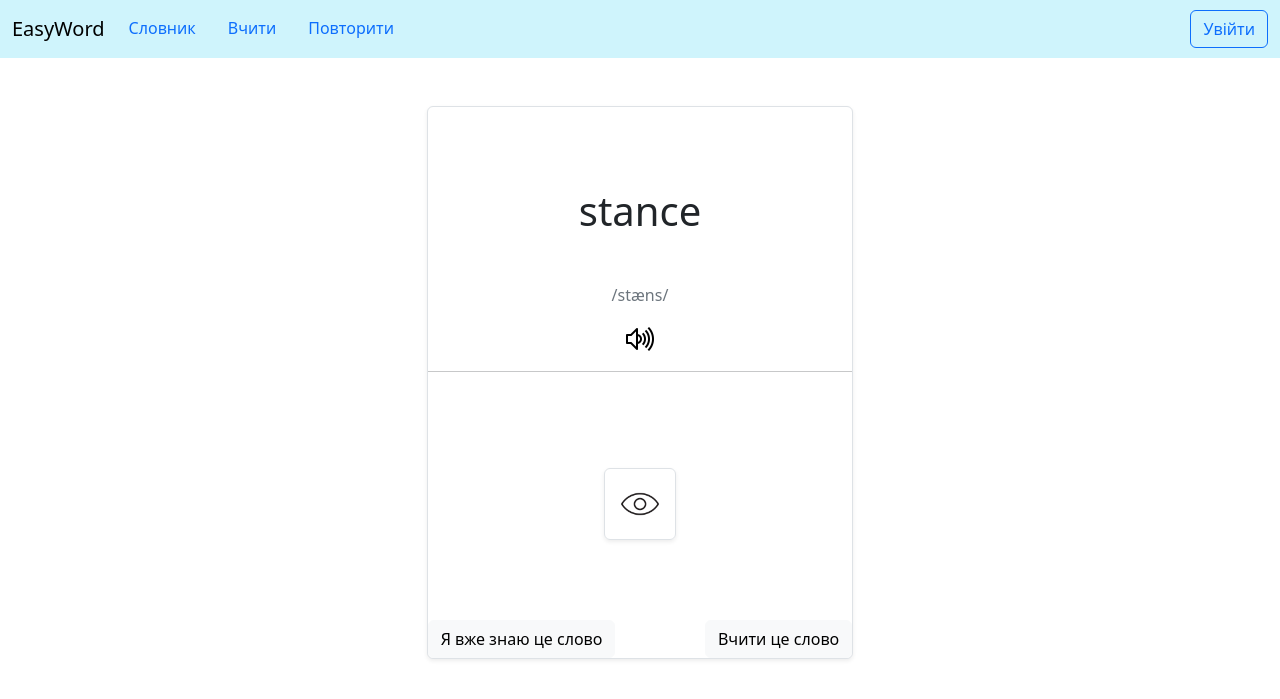
After one commit to Demaiz/EasyWord, a Django app: page /learn/ in a window 1280 px wide. The commit adds this page. Shown: the top 699 px of the page. Run offline with Django 5.2, Linux system fonts and the light colour scheme; data comes from the database, SQL or seed files in the repository; some libraries are stand-ins or nearby versions.

Commit message:
Added learn page

```diff
--- /dev/null
+++ b/flashcards/static/flashcards/learn.js
@@ -0,0 +1,63 @@
+const eye_icon = document.getElementById("eye-icon");
+const pronunciation = document.getElementById("pronunciation");
+const sound_speaker_icon = document.getElementById("sound-speaker-icon");
+const translation = document.getElementById("translation");
+const word = document.getElementById("word");
+const phonetics = document.getElementById("phonetics");
+const skip_word = document.getElementById("skip-word");
+const learn_word = document.getElementById("learn-word");
+
+eye_icon.addEventListener("click", show_translation);
+sound_speaker_icon.addEventListener("click", play_audio);
+skip_word.addEventListener("click", show_next_word)
+learn_word.addEventListener("click", show_next_word)
+
+let data;
+get_data();
+
+
+// get data from views.py via AJAX
+function get_data(){
+  $.ajax({
+      url: "/learn/",
+      type: "GET",
+      dataType: "json",
+      success: (english_words) => {
+        data = english_words["english_words"];
+        console.log(data);
+        add_info();
+      },
+      error: (error) => {
+        console.log(error);
+      }
+    });
+}
+
+// add information to card
+function add_info(){
+  console.log(data[0]);
+  word.innerHTML = data[0]["word"];
+  phonetics.innerHTML = data[0]["phonetics"];
+  pronunciation.src = data[0]["audio_link"];
+  translation.innerHTML = data[0]["translation"];
+}
+
+function show_next_word(){
+  hide_translation();
+  data.splice(0, 1);
+  add_info();
+}
+
+function show_translation(){
+    eye_icon.style.display = "none";
+    translation.style.display = "flex";
+}
+
+function hide_translation(){
+  eye_icon.style.display = "flex";
+  translation.style.display = "none";
+}
+
+function play_audio(){
+    pronunciation.play();
+}
--- /dev/null
+++ b/flashcards/static/flashcards/main.css
@@ -0,0 +1,45 @@
+.card {
+    display: flex;
+    padding: 0;
+    align-items: center;
+}
+
+.buttons{
+    width: 100%;
+    display: flex;
+    justify-content: space-between;
+}
+
+.word{
+    padding-top: 10vh;
+    padding-bottom: 5vh;
+}
+
+.eye-icon{
+    height: 9vh;
+    width: 9vh;
+    cursor: pointer;
+}
+
+.sound-speaker-icon {
+    height: 4vh;
+    width: 4vh;
+    cursor: pointer;
+}
+
+hr {
+    width: 100%;
+}
+
+.show-info{
+    width: 100%;
+    display: flex;
+    flex-direction: column;
+    align-items: center;
+    justify-content: center;
+    height: 29vh;
+}
+
+#translation{
+    display: none;
+}
--- a/flashcards/templates/flashcards/base.html
+++ b/flashcards/templates/flashcards/base.html
@@ -25,7 +25,7 @@
                     <a class="nav-link{% if request.path == '/dictionary/' %} active{% endif %}" aria-current="page" href="{% url 'flashcards:dictionary' %}">Словник</a>
                 </li>
                 <li class="nav-item">
-                  <a class="nav-link" href="#">Вчити</a>
+                  <a class="nav-link" href="{% url 'flashcards:learn' %}">Вчити</a>
                 </li>
                 <li class="nav-item">
                   <a class="nav-link" href="#">Повторити</a>
--- /dev/null
+++ b/flashcards/templates/flashcards/learn.html
@@ -0,0 +1,38 @@
+<!DOCTYPE html>
+<html>
+    {% extends 'flashcards/base.html' %}
+    {% load static %}
+<head>
+</head>
+
+<body>
+    {% block content %}
+    <div class = "container-fluid">
+        <div class="row">
+        <div class="col-4"></div>
+            <div class = "col-4 border rounded shadow-sm mt-5 card">
+                <h1 class = "word" id = "word">&nbsp;</h1>
+                <p class="text-secondary" id = "phonetics">&nbsp;</p>
+                <img src = "{% static 'flashcards/images/sound_speaker_icon.png' %}" alt = "sound speaker icon" class = "sound-speaker-icon" id = "sound-speaker-icon">
+                <audio src="" id = "pronunciation"></audio>
+                <hr>
+                <div class="show-info">
+                    <img src="{% static 'flashcards/images/eye_icon.png' %}" alt = "eye icon" class="eye-icon border border rounded p-3 shadow-sm" id = "eye-icon">
+                    <h1 id = "translation"></h1>
+                </div>
+                    <div class = buttons>
+                        <input type="button" value="Я вже знаю це слово" id = "skip-word" class = "btn btn-light">
+                        <input type="button" value="Вчити це слово" id = "learn-word" class = "btn btn-light">
+                    </div>
+            </div>
+        <div class="col-4"></div>
+        </div>
+    </div>
+    {% endblock %}
+    {% block js %}
+    <script src="{% static 'flashcards/bootstrap-5.3.3/js/bootstrap.bundle.min.js' %}"></script>
+    <script src="https://ajax.googleapis.com/ajax/libs/jquery/3.7.1/jquery.min.js"></script>
+    <script src="{% static 'flashcards/learn.js' %}"></script>
+    {% endblock %}
+</body>
+</html>
--- a/flashcards/urls.py
+++ b/flashcards/urls.py
@@ -9,4 +9,5 @@ urlpatterns = [
     path('register/', views.RegisterUser.as_view(), name="register"),
     path('login/', views.LoginUser.as_view(), name="login"),
     path('logout/', views.logout_user, name="logout_user"),
+    path('learn/', views.learn, name="learn"),
 ]
--- a/flashcards/views.py
+++ b/flashcards/views.py
@@ -4,6 +4,7 @@ from django.core.paginator import Paginator
 from django.shortcuts import render, redirect
 from django.urls import reverse_lazy
 from django.views.generic import CreateView
+from django.http import JsonResponse
 from .forms import *
 from .models import *
 
@@ -48,3 +49,15 @@ class LoginUser(LoginView):
 def logout_user(request):
     logout(request)
     return redirect("flashcards:login")
+
+def learn(request):
+    is_ajax = request.headers.get("X-Requested-With") == "XMLHttpRequest"
+    if is_ajax:
+        if request.method == "GET":
+            # get all words from db and send it to js file
+            english_words = list(EnglishWords.objects.all().order_by("?").values())
+            return JsonResponse({"english_words": english_words})
+        return JsonResponse({"status": "Invalid request"}, status=400)
+    else:
+        # if request is not AJAX render page
+        return render(request, "flashcards/learn.html")
```
Also changed, not shown: flashcards/static/flashcards/images/eye_icon.png (added), flashcards/static/flashcards/images/sound_speaker_icon.png (added).
